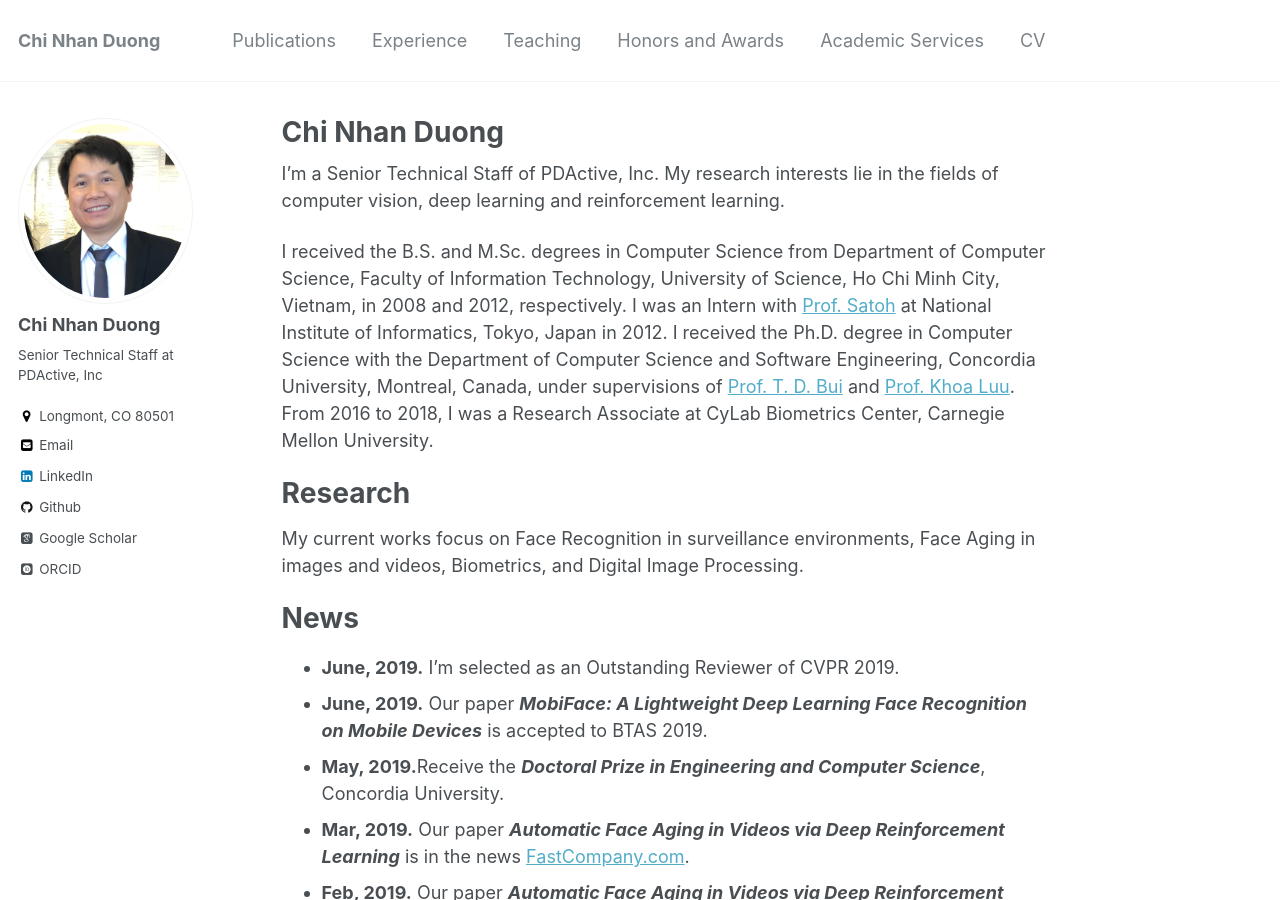
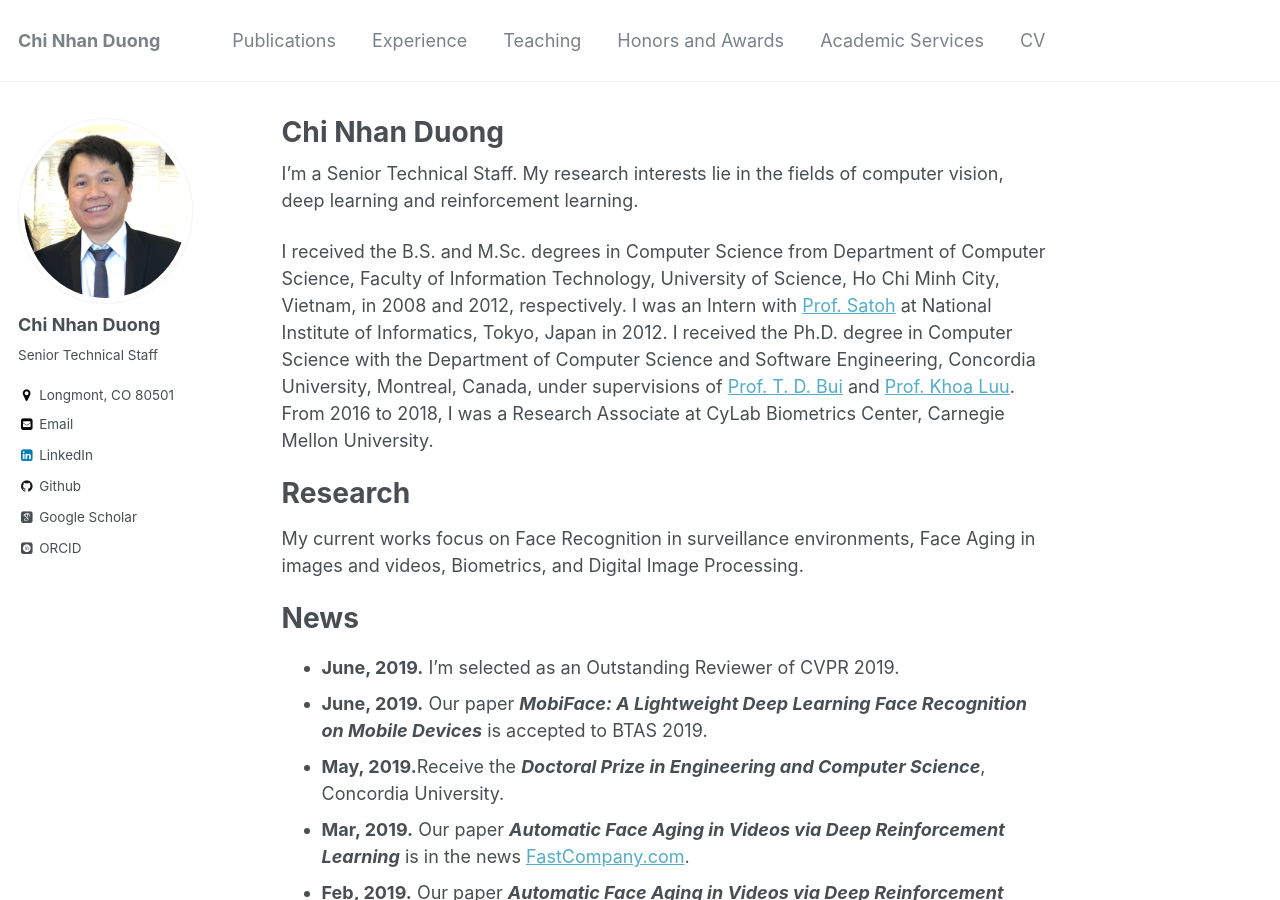
Before and after one commit to dcnhan/dcnhan.github.io, a Jekyll site: the page built from _pages/about.md, in a window 1280 px wide and 900 px high. Built offline with Jekyll 4.4.1, drawn with Linux system fonts in a browser that asks for light colours; some web fonts are replaced.

Commit message:
Update May 01

```diff
--- a/_config.yml
+++ b/_config.yml
@@ -82,7 +82,7 @@ analytics:
 author:
   name             : "Chi Nhan Duong"
   avatar           : "dcnhan.png"
-  bio              : "Senior Technical Staff at PDActive, Inc"
+  bio              : "Senior Technical Staff"
   location         : "Longmont, CO 80501"
   employer         :
   googlescholar    : "https://scholar.google.com/citations?user=A8Ca2lIAAAAJ&hl=en"
--- a/_pages/about.md
+++ b/_pages/about.md
@@ -8,7 +8,7 @@ redirect_from:
   - /about.html
 ---
 
-I'm a Senior Technical Staff of PDActive, Inc. My research interests lie in the fields of computer vision, deep learning and reinforcement learning.
+I'm a Senior Technical Staff. My research interests lie in the fields of computer vision, deep learning and reinforcement learning.
 
 I received the B.S. and M.Sc. degrees in Computer Science from Department of Computer Science, Faculty of Information Technology, University of Science, Ho Chi Minh City, Vietnam, in 2008 and 2012, respectively. I was an Intern with [Prof. Satoh](http://research.nii.ac.jp/~satoh/index.html) at National Institute of Informatics, Tokyo, Japan in 2012. I received the Ph.D. degree in Computer Science with the Department of Computer Science and Software Engineering, Concordia University, Montreal, Canada, under supervisions of [Prof. T. D. Bui](https://users.encs.concordia.ca/~bui/) and [Prof. Khoa Luu](http://csce.uark.edu/~khoaluu/).
 From 2016 to 2018, I was a Research Associate at CyLab Biometrics Center, Carnegie Mellon University.
```
Also changed, not shown: 2 other files.
